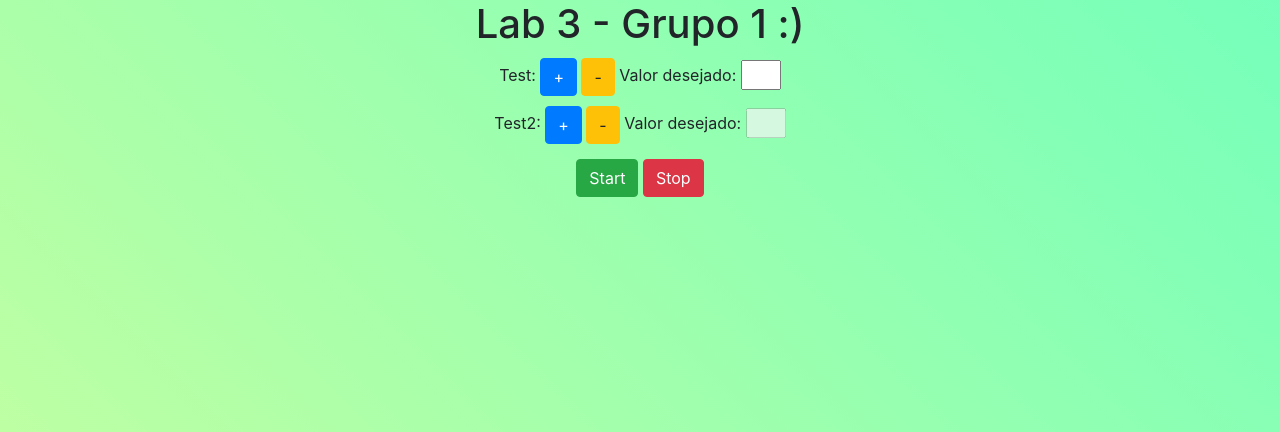
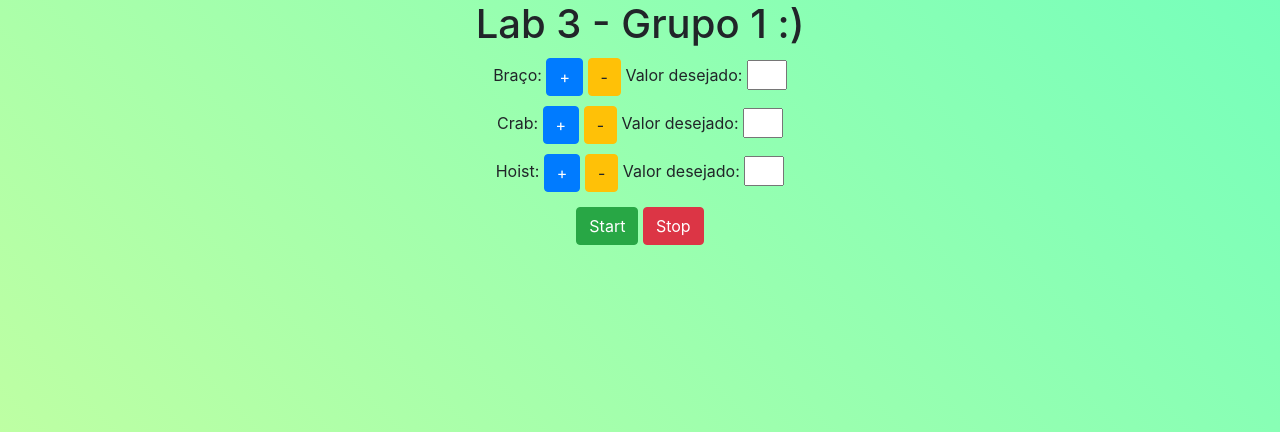
Before and after one commit to arthurlapertosa/UFMG-Lab3, a Flask app: template dev/templates/index.html in a window 1280 px wide. Shown: the top 432 px of the page. Run offline with Flask 2, Linux system fonts and the light colour scheme; the template is opened without the code that fills it, so the values that code supplies are empty; some libraries are stand-ins or nearby versions.

Commit message:
Add new parameters and refactor js

```diff
--- a/dev/app.py
+++ b/dev/app.py
@@ -2,6 +2,7 @@ from flask import Flask, render_template
 from flask_classful import FlaskView, route
 from firebaseSocket import Socket
 import pytz
+from werkzeug.routing import IntegerConverter
 
 app = Flask(__name__)
 
@@ -12,8 +13,10 @@ class Gui(FlaskView):
         self._socket = Socket({"name": "client"}, credentialsFile="firebaseCredentials.json")
         self._socket.bind_db_listener(self.on_snapshot)
         self._simulation_data = {
-            "test": 0,
-            "test2": 0
+            'arm_actuator': 0,
+            'crab_actuator': 0,
+            'hoist_actuator': 0,
+            'suction_pad': True
         }
         # Resetting firebase db data
         self._socket.set_db_data(self._simulation_data)
@@ -29,35 +32,46 @@ class Gui(FlaskView):
     def simulation_data(self):
         return self._simulation_data
 
-    @route('/increment_test', methods=['GET', 'POST'])
-    def increment_test(self):
+    @route('/gui')
+    def gui(self):
+        return render_template('index.html')
+
+    @route('/update_arm_actuator/<signed_int:value>', methods=['GET', 'POST'])
+    def update_arm_actuator(self, value):
         self.update_simulation_data({
-            "test": self._simulation_data["test"] + 10
+            'arm_actuator': value
         })
         return self._simulation_data
 
-    @route('/update_test/<int:value>', methods=['GET', 'POST'])
-    def update_test(self, value):
+    @route('/update_crab_actuator/<signed_int:value>', methods=['GET', 'POST'])
+    def update_crab_actuator(self, value):
         self.update_simulation_data({
-            "test": value
+            'crab_actuator': value
         })
         return self._simulation_data
 
-    @route('/increment_test2', methods=['GET', 'POST'])
-    def increment_test2(self):
+    @route('/update_hoist_actuator/<signed_int:value>', methods=['GET', 'POST'])
+    def update_hoist_actuator(self, value):
         self.update_simulation_data({
-            "test2": self._simulation_data["test2"] + 30
+            'hoist_actuator': value
         })
         return self._simulation_data
 
-    @route('/gui')
-    def gui(self):
-        return render_template('index.html')
+    @route('/update_suction_pad/<signed_int:value>', methods=['GET', 'POST'])
+    def update_suction_pad(self, value):
+        self.update_simulation_data({
+            'suction_pad': bool(value)
+        })
+        return self._simulation_data
 
 @app.route('/')
 def hello_world():
     return 'Lab 3 - Grupo 1'
 
+class SignedIntConverter(IntegerConverter):
+    regex = r'-?\d+'
+
+app.url_map.converters['signed_int'] = SignedIntConverter
 
 Gui().register(app, route_base="/")
 
--- a/dev/templates/index.html
+++ b/dev/templates/index.html
@@ -13,19 +13,32 @@
     <h1 class="title">Lab 3 - Grupo 1 :)</h1>
     <div class="_d-flex _flex-column">
         <div class="control-element">
-            Test:
-            <span class="badge badge-light" id="testValue"></span>
-            <button type="button" class="btn btn-primary" onclick="incrementTest()">+</button>
-            <button type="button" class="btn btn-warning" onclick="incrementTest()">-</button>
-            Valor desejado: <input class="input-control" id="testInput" value="" onfocusout="updateTest()"
-                onkeydown="updateTestEnter()"></input>
+            Braço:
+            <span class="badge badge-light" id="armText"></span>
+            <button type="button" class="btn btn-primary" title="arm" onclick="incrementValue(this)">+</button>
+            <button type="button" class="btn btn-warning" title="arm" onclick="decrementValue(this)">-</button>
+            Valor desejado: <input class="input-control" title="arm" id="arm" value=""
+                onfocusout="updateValue(this)" onkeydown="updateValueEnter(this)"></input>
         </div>
         <div class="control-element">
-            Test2:
-            <span class="badge badge-light" id="testValue2"></span>
-            <button type="button" class="btn btn-primary" onclick="incrementTest2()">+</button>
-            <button type="button" class="btn btn-warning" onclick="incrementTest2()">-</button>
-            Valor desejado: <input class="input-control" id="test2Input" value="" disabled></input>
+            Crab:
+            <span class="badge badge-light" id="crabText"></span>
+            <button type="button" class="btn btn-primary" title="crab"
+                onclick="incrementValue(this)">+</button>
+            <button type="button" class="btn btn-warning" title="crab"
+                onclick="decrementValue(this)">-</button>
+            Valor desejado: <input class="input-control" title="crab" id="crab" value=""
+                onfocusout="updateValue(this)" onkeydown="updateValueEnter(this)"></input>
+        </div>
+        <div class="control-element">
+            Hoist:
+            <span class="badge badge-light" id="hoistText"></span>
+            <button type="button" class="btn btn-primary" title="hoist"
+                onclick="incrementValue(this)">+</button>
+            <button type="button" class="btn btn-warning" title="hoist"
+                onclick="decrementValue(this)">-</button>
+            Valor desejado: <input class="input-control" title="hoist" id="hoist" value=""
+                onfocusout="updateValue(this)" onkeydown="updateValueEnter(this)"></input>
         </div>
     </div>
     <div class="start-stop-buttons">
@@ -36,15 +49,17 @@
     <script>
         let telemetryStatsRefreshMethod
         const updateTelemetry = () => {
-            const testValue = document.getElementById('testValue')
-            const testValue2 = document.getElementById('testValue2')
+            const armValue = document.getElementById('armText')
+            const crabValue = document.getElementById('crabText')
+            const hoistValue = document.getElementById('hoistText')
 
             fetch("/simulation_data", {
                 method: "GET"
             }).then(response => response.json()).then(telemetryStats => {
                 console.log(telemetryStats)
-                testValue.textContent = telemetryStats.test
-                testValue2.textContent = telemetryStats.test2
+                armValue.textContent = telemetryStats.arm_actuator
+                crabValue.textContent = telemetryStats.crab_actuator
+                hoistValue.textContent = telemetryStats.hoist_actuator
             })
 
             telemetryStatsRefreshMethod = window.setTimeout(updateTelemetry, 500)
@@ -55,27 +70,8 @@
 
         startStatsRefresh()
 
-        const incrementTest = () => {
-            fetch("/increment_test", {
-                method: "POST",
-                body: {
-                    // some: data
-                }
-            });
-        }
-
-        const incrementTest2 = () => {
-            fetch("/increment_test2", {
-                method: "POST",
-                body: {
-                    // some: data
-                }
-            });
-        }
-
-        const updateTest = () => {
-            const input = document.getElementById('testInput');
-            fetch(`/update_test/${input.value}`, {
+        const updateValue = (input) => {
+            fetch(`/update_${input.title}_actuator/${input.value}`, {
                 method: "POST",
                 body: {}
             }).then(() => {
@@ -83,10 +79,25 @@
             });
         }
 
-        const updateTestEnter = () => {
+        const updateValueEnter = (input) => {
             if (event.key === 'Enter') {
-                updateTest()
+                updateValue(input)
             }
+        }
+
+        const decIncValue = (button, amount) => {
+            const currValue = parseInt(document.getElementById(`${button.title}Text`).textContent)
+            const input = document.getElementById(button.title)
+            input.value = currValue + amount;
+            updateValue(input)
+        }
+
+        const incrementValue = (button) => {
+            decIncValue(button, 10)
+        }
+
+        const decrementValue = (button) => {
+            decIncValue(button, -10)
         }
     </script>
 </body>
```
